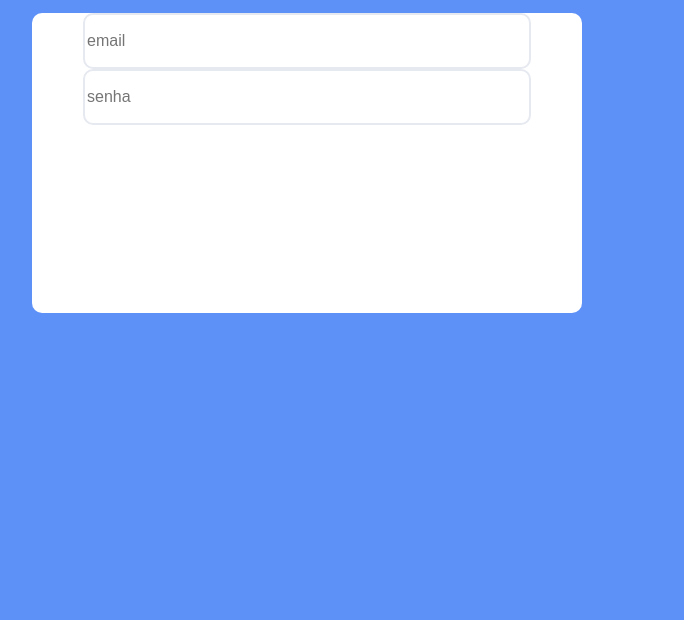
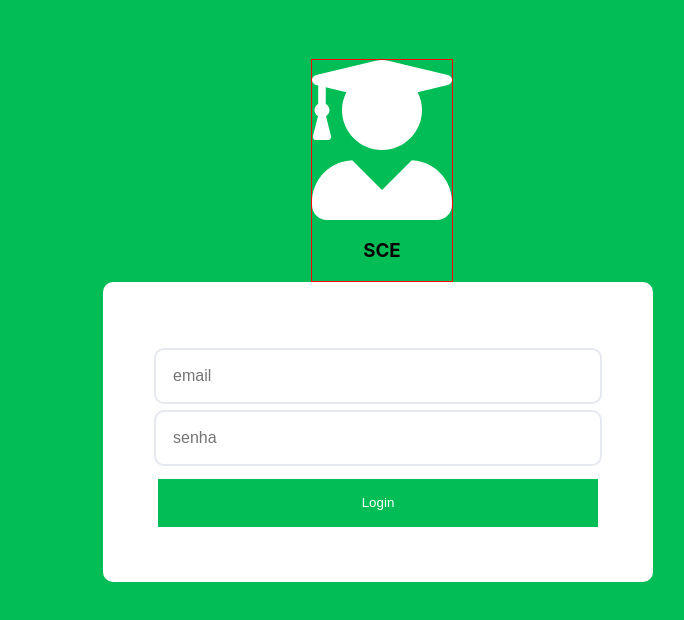
Before and after one commit to yurilimace/sistema-controle-estagio, a React (Create React App) app: page /home in a window 1280 px wide. Shown: the top 620 px of the page, without its empty margins (333-1017 px from the left). Built offline with nearby package versions, Linux system fonts and the light colour scheme.

Commit message:
Design da tela de Login Feito

```diff
--- a/package.json
+++ b/package.json
@@ -3,8 +3,12 @@
   "version": "0.1.0",
   "private": true,
   "dependencies": {
+    "@fortawesome/fontawesome-svg-core": "^1.2.25",
+    "@fortawesome/free-solid-svg-icons": "^5.11.2",
+    "@fortawesome/react-fontawesome": "^0.1.7",
     "react": "^16.10.1",
     "react-dom": "^16.10.1",
+    "react-router-dom": "^5.1.2",
     "react-scripts": "3.1.2",
     "styled-components": "^4.4.0"
   },
--- a/src/App.js
+++ b/src/App.js
@@ -3,10 +3,12 @@ import logo from './logo.svg';
 import './App.css';
 import Form from './Components/Form'
 import Login from './Screens/login'
+import Home from './Screens/home'
 function App() {
   return (
     <div className="App">
       <Login/>
+
     </div>
   );
 }
--- a/src/Components/Form.jsx
+++ b/src/Components/Form.jsx
@@ -1,29 +1,53 @@
 import React,{Component} from 'react'
 import styled from 'styled-components'
 import Input from './input'
+import Button from './button'
+import {Redirect,withRouter} from 'react-dom'
 class Form extends Component{
     constructor(props){
         super(props)
-        this.state={login:'',password:''}
+        this.state={email:'',password:''}
+    }
+
+
+    handleChange = (event) =>{
+        this.setState({...this.state,[event.target.name]:event.target.value})
+        console.log(this.state)
+    }
+
+    //Colocar o Redirect para a proxima pagina
+    handleLogin = () =>{
+        console.log('entrou')
+        let path = '/home'
+        this.props.history.push(path)
+    }
+
+    handleSubmit = (event) =>{
+        event.preventDefault()
     }
 
     render(){
         return(
-            <form>
+            <form className={this.props.className} onSubmit={this.handleSubmit} >
                 <div>
                     <Input width='80%' height='50px'
                     margin='0px 0px 10px 0px'
                     border='2px solid rgb(230, 233, 240)'
                     radius ='10px' fsize='16px'
                     caret=':rgba(230, 233, 240, 1)'
-                    padding='0px 0px 0px' placeholder='email'></Input>
-
+                    padding='0px 0px 0px' placeholder='email' name="email" onChange={this.handleChange} ></Input>
+                </div>
+                 <div style={{paddingTop:"6px"}} >
                     <Input width='80%' height='50px'
-                    margin='0px 0px 10px 0px'
+                    margin='0px 0px 20px 0px'
                     border='2px solid rgb(230, 233, 240)'
                     radius ='10px' fsize='16px'
                     caret=':rgba(230, 233, 240, 1)'
-                    padding='0px 0px 0px' placeholder='senha'></Input>
+                    placeholder='senha' name="password" onChange={this.handleChange} ></Input>
+                </div>
+                <div>
+                    <Button text="Login" color="#00bd56" width="80%" height="6vh"
+                     border="none" fontcolor="white" margin='13px 0px 0px 0px' Add={this.handleLogin} />
                 </div>
             </form>
         )
@@ -31,4 +55,9 @@ class Form extends Component{
 }
 
 
-export default Form
+const Styledform = styled(Form)`
+        margin-top:12%;
+`;
+
+
+export default Styledform
--- /dev/null
+++ b/src/Components/button.jsx
@@ -0,0 +1,25 @@
+import React from 'react'
+import styled from 'styled-components'
+const button = (props) =>{
+    return(
+        <button className={props.className} onClick={props.Add}>  {props.text} </button>
+    )
+}
+
+const StyledButton = styled(button)`
+    width: ${props => props.width};
+    height:${props=>props.height};
+    margin:${props=>props.margin};
+    position:${props=>props.pos};
+    right:${props=>props.right};
+    left:${props=>props.left};
+    top:${props=>props.top};
+    border:${props=>props.border};
+    border-radius:${props=>props.radius};
+    background-color:${props=>props.color};
+    color:${props=>props.fontcolor}
+    font-size:${props=>props.fsize};
+`;
+
+
+export default StyledButton
--- a/src/Components/input.jsx
+++ b/src/Components/input.jsx
@@ -1,9 +1,9 @@
 import React from 'react'
 import styled from 'styled-components'
 
-const Input = () => {
+const Input = (props) => {
     return(
-        <input/>
+        <input name={props.name} />
     )
 }
 
@@ -17,6 +17,16 @@ border-radius: ${props=>props.radius};
 font-size:${props=>props.fsize};
 caret-color:${props=>props.caret};
 padding-left:${props=>props.padding};
+&:focus{
+    outline: none;
+    box-shadow: 0 0 5px rgba(81, 203, 238,1);
+}
+
+/*Edita o padding do placeholder do input*/
+
+&::-webkit-input-placeholder{
+    padding: 15px;
+}
 
 `;
 
--- /dev/null
+++ b/src/Screens/home.js
@@ -0,0 +1,15 @@
+import React from 'react'
+import styled from 'styled-components'
+const Home = ()=>{
+
+    return(
+        <div>
+            <h2> Teste </h2>
+        </div>
+    )
+}
+
+
+
+
+export default Home
--- a/src/Screens/login.js
+++ b/src/Screens/login.js
@@ -1,15 +1,26 @@
 import React,{Component} from 'react'
+import {Redirect} from 'react-dom'
 import styled from 'styled-components'
 import Form from '../Components/Form'
+import Button from '../Components/button'
+import {FontAwesomeIcon} from '@fortawesome/react-fontawesome'
+import {faUserGraduate} from '@fortawesome/free-solid-svg-icons'
+
 
 class Login extends Component{
     constructor(props){
         super(props)
     }
 
+
+
     render(){
         return(
             <div className={this.props.className}>
+               <StyledIcon>
+                    <FontAwesomeIcon icon={faUserGraduate} size="10x" color="white" />
+                    <h3>  SCE </h3>
+               </StyledIcon>
                 <StyledDiv>
                     <Form/>
                 </StyledDiv>
@@ -17,6 +28,17 @@ class Login extends Component{
         )
     }
 }
+
+const StyledIcon = styled.div`
+border:1px solid red;
+display:inline-block;
+position:relative;
+top:-250px;
+left:350px;
+
+
+
+`;
 
 
 const StyledDiv = styled.div`
@@ -28,13 +50,15 @@ margin-top: 1%;
 height: 300px;
 background-color: white;
 border-radius: 10px;
+margin-top:22%;
+
 `;
 
 
 const StyledLogin = styled(Login)`
     width:100vw;
     height:100vh;
-    background:#5e91f8;
+    background:#00bd56;
 `;
 
 export default StyledLogin
```
Also changed, not shown: 1 other file (tests, documents, lock files or other folders).
